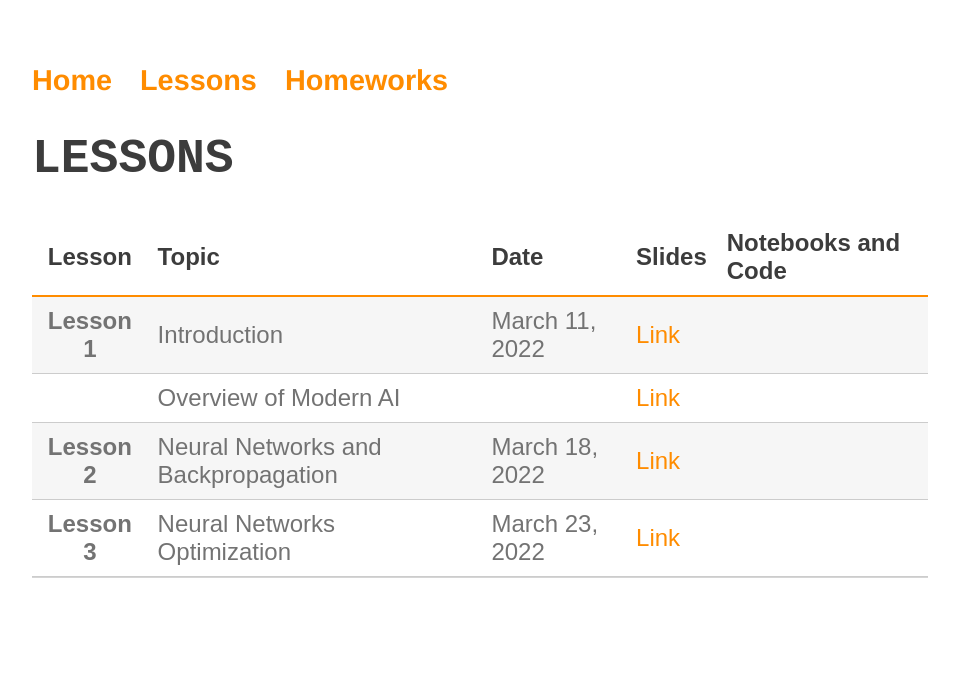
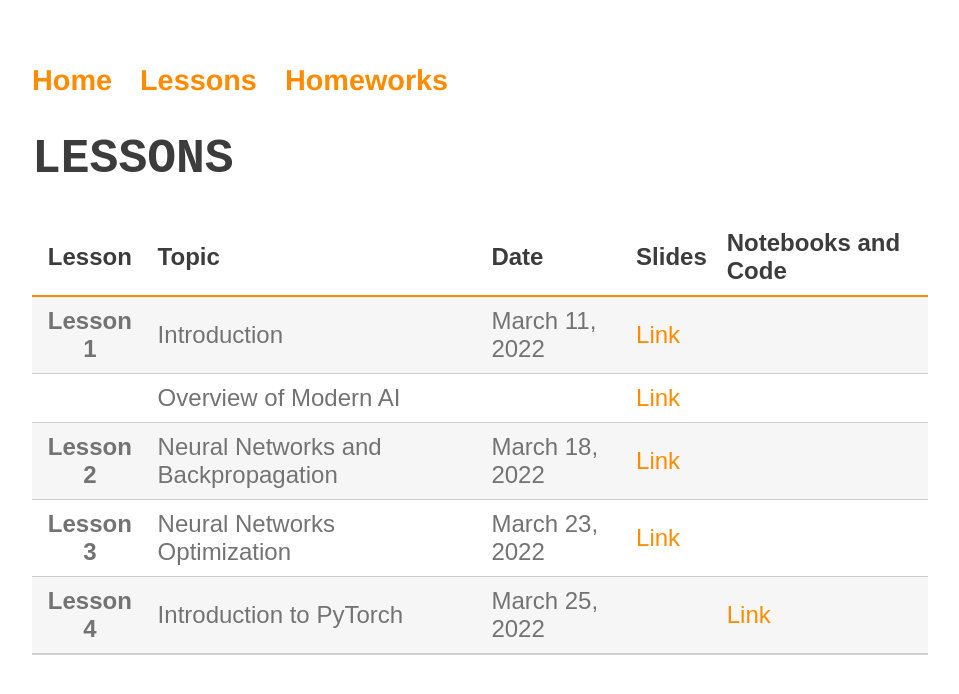
Before and after one commit to perceivelab/knowledge-discovery-course, a Jekyll site: the page built from lezioni.md, in a window 1280 px wide. Shown: the top 694 px of the page, without its empty margins (160-1119 px from the left). Built offline with Jekyll 4.4.1, drawn with Linux system fonts in a browser that asks for light colours; our own code applies the rules of GitHub Pages for plain Markdown files.

Commit message:
Introduction to pytorch

```diff
--- a/lezioni.md
+++ b/lezioni.md
@@ -7,3 +7,4 @@
 |      | Overview of Modern AI | |  [Link](https://drive.google.com/file/d/15nhZ_-fMSGs6y6wFFNuHQJ6BH1o2uXXN/view?usp=sharing)   ||
 | **Lesson 2**      |Neural Networks and Backpropagation| March 18, 2022 | [Link](https://drive.google.com/file/d/1EM67f-rsxXaloMWJ7VbpU4ZJ7HiQyjet/view?usp=sharing)     ||
 | **Lesson 3**      | Neural Networks Optimization | March 23, 2022 | [Link](https://drive.google.com/file/d/1W3jhlNNqAFmktfbaphS6V6eozQantJ7S/view?usp=sharing)    ||
+| **Lesson 4**      | Introduction to PyTorch | March 25, 2022 |     |[Link](https://colab.research.google.com/drive/1xqmIpShVXf2EFVgi5C52o_bGcj383jnN?usp=sharing)|
```
